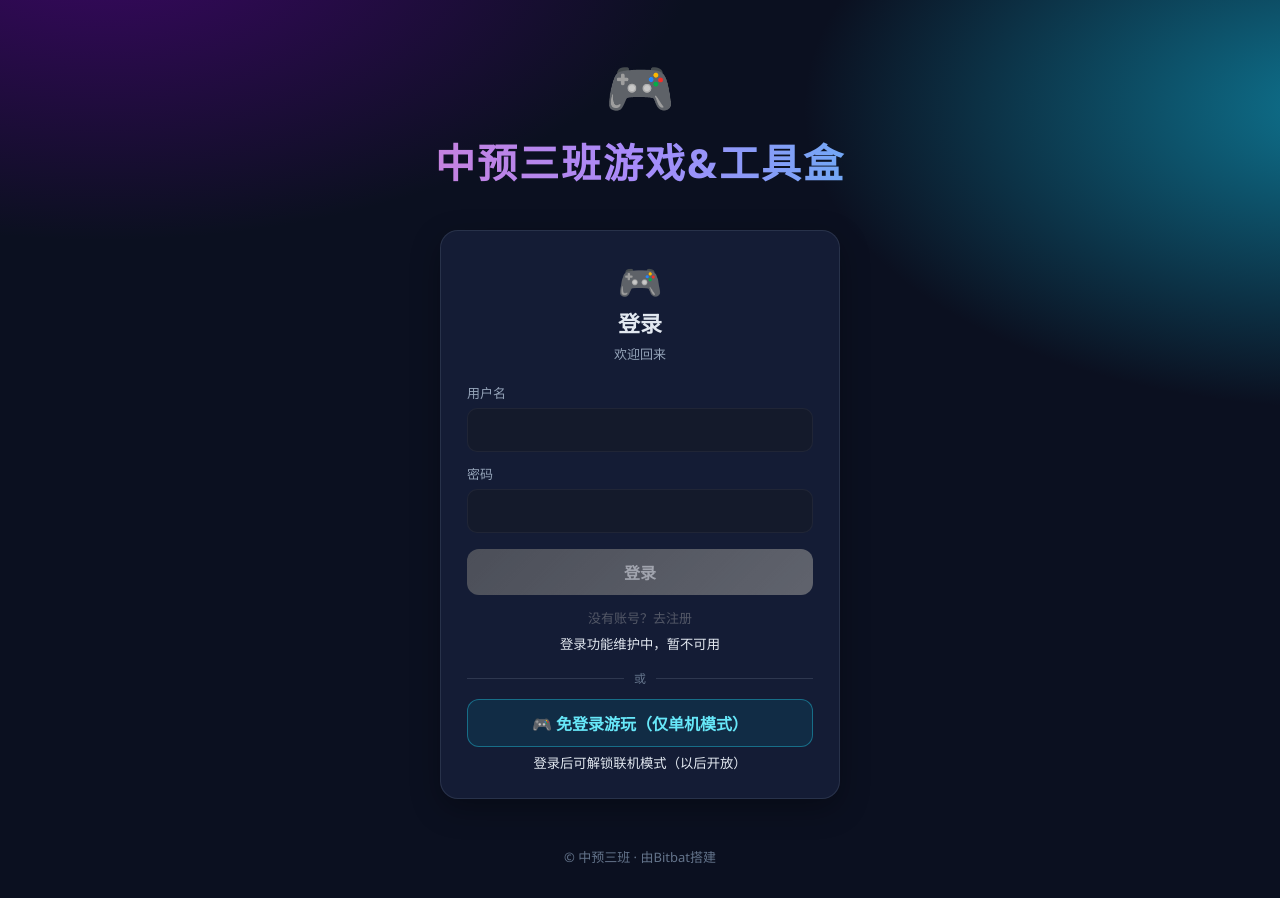
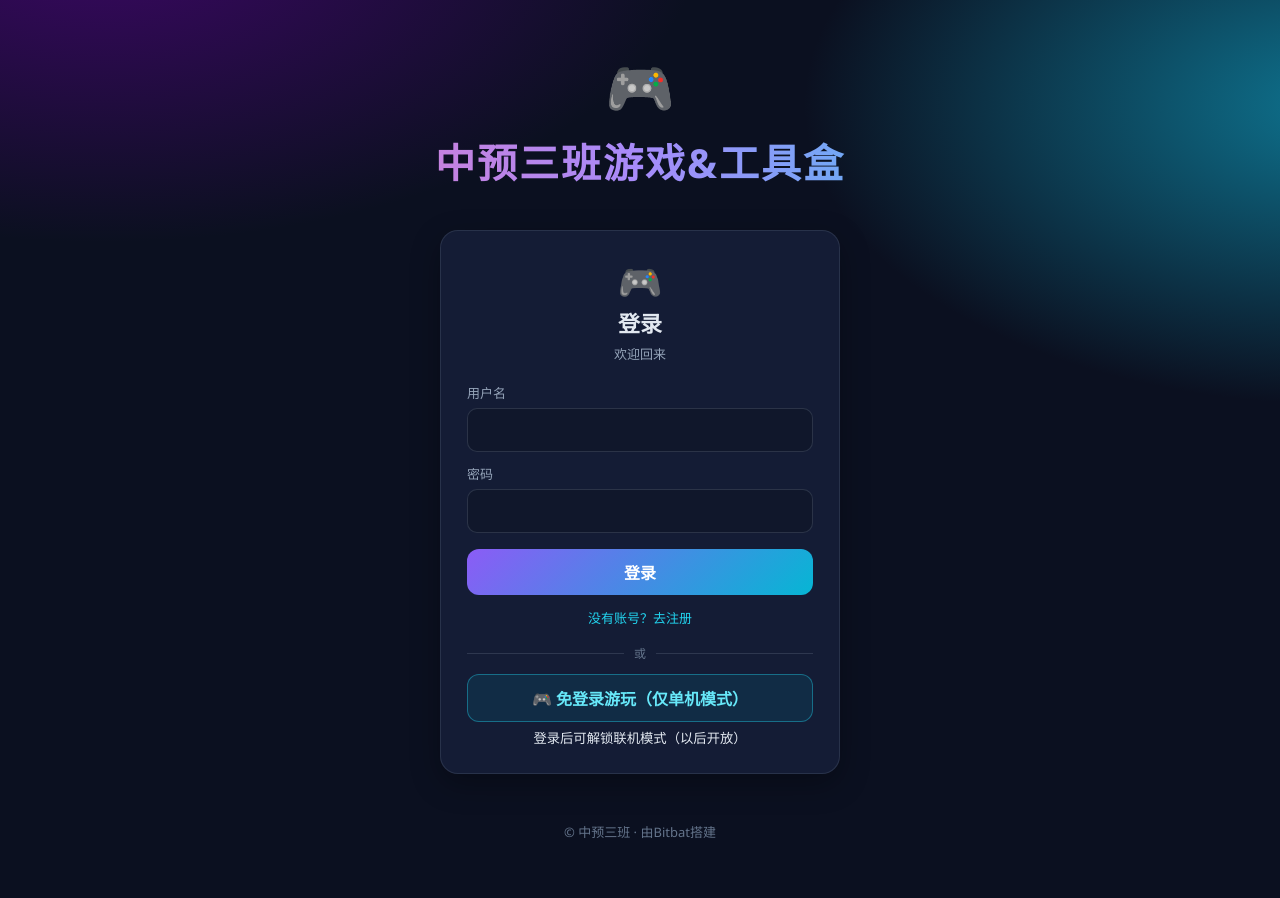
Before and after one commit to bitbat123/bitbat123.github.io, a React (Vite) app: page / in a window 1280 px wide. After the commit the page ends 873 px from the top, so only its background shows below. Built offline with nearby package versions, Linux system fonts and the light colour scheme.

Commit message:
Re-enable login and registration

```diff
--- a/src/components/AuthPanel.jsx
+++ b/src/components/AuthPanel.jsx
@@ -1,9 +1,8 @@
 import React, { useState } from 'react';
 import { callAuth, saveToken } from '../cloud.js';
 
-// 临时停用登录/注册：true 时登录相关控件全部禁用变灰，只保留游客入口。
-// 恢复登录功能时改为 false 即可。
-const DISABLE_AUTH = true;
+// 登录 / 注册开关：设为 false 可临时停用登录（控件变灰），只保留游客入口。
+const DISABLE_AUTH = false;
 
 /**
  * 登录 / 注册面板：注册需管理员审核，审核通过后方可登录。
```
